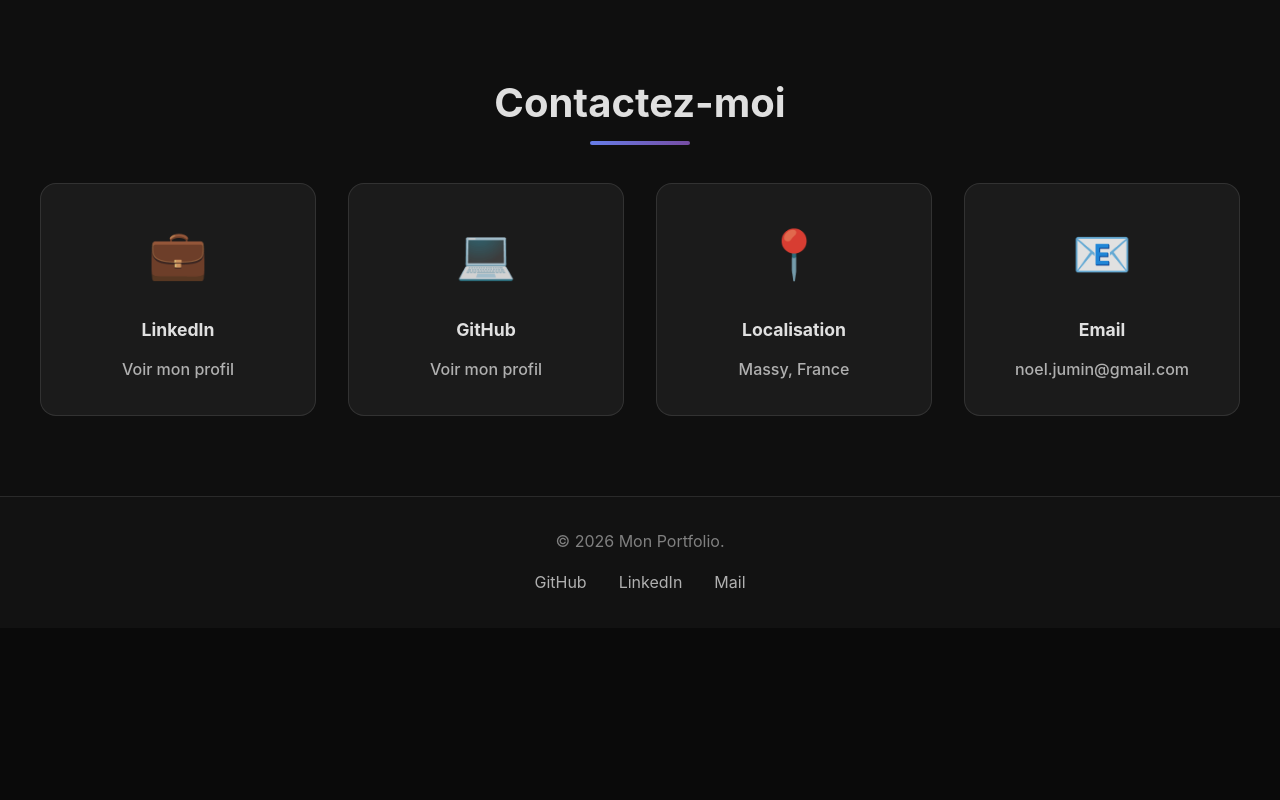
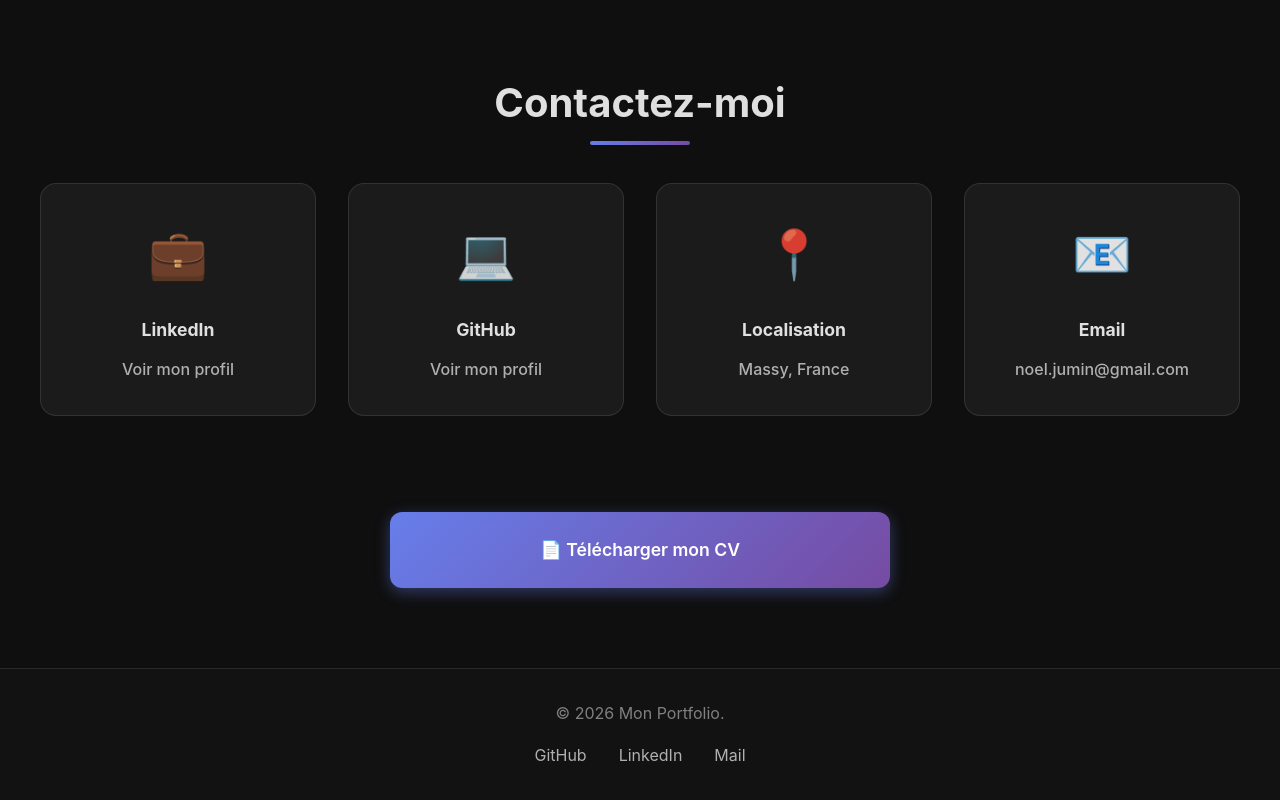
Before and after one commit to NoNo47400/Contact_Website, a React (Vite) app in the folder frontend/: page / in a window 1280 px wide. Shown: the part 7290-8090 px from the top of the page. Before the commit the page ends 7918 px from the top, so only its background shows below. Built offline with nearby package versions, Linux system fonts and the light colour scheme.

Commit message:
Correction du html en enlevant le mail pour éviter le spam + Ajout d'un bouton pour télécharger le CV

```diff
--- a/frontend/index.html
+++ b/frontend/index.html
@@ -56,7 +56,6 @@
         "https://www.linkedin.com/in/noël-jumin-32bb6420a/",
         "https://github.com/NoNo47400"
       ],
-      "email": "noel.jumin@gmail.com",
       "address": {
         "@type": "PostalAddress",
         "addressLocality": "Massy",
--- a/frontend/src/App.css
+++ b/frontend/src/App.css
@@ -700,6 +700,26 @@
   color: #667eea;
 }
 
+.contact-cv {
+  margin-top: 2rem;
+  display: flex;
+  justify-content: center;
+  width: 100%;
+}
+
+.btn-cv {
+  width: 100%;
+  max-width: 500px;
+  padding: 1.5rem 3rem;
+  font-size: 1.1rem;
+  font-weight: 600;
+  text-align: center;
+  display: inline-flex;
+  align-items: center;
+  justify-content: center;
+  gap: 0.75rem;
+}
+
 /* Footer */
 .footer {
   background: rgba(18, 18, 18, 0.95);
--- a/frontend/src/App.jsx
+++ b/frontend/src/App.jsx
@@ -518,6 +518,11 @@
               </div>
             </div>
           </div>
+          <div className="contact-cv">
+            <a href="/public/data/CV_Noel_Jumin.pdf" download className="btn btn-primary btn-cv">
+              📄 Télécharger mon CV
+            </a>
+          </div>
             </div>
           </div>
         </section>
```
Also changed, not shown: 1 other file (tests, documents, lock files or other folders).
